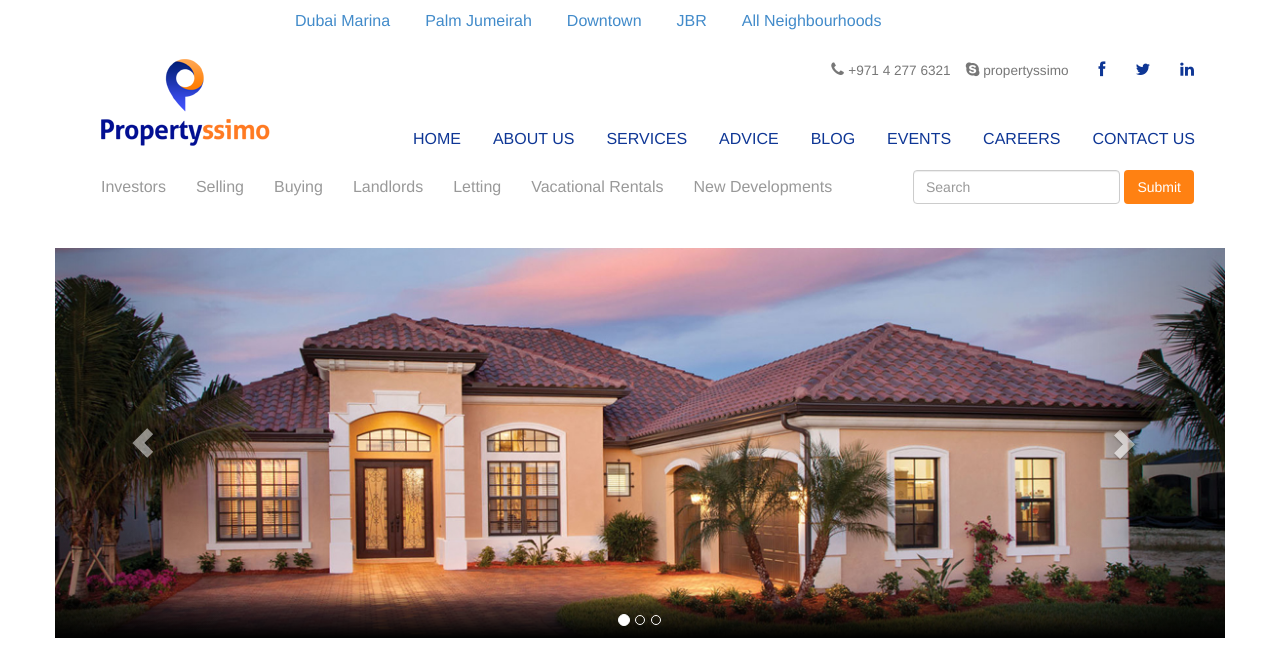
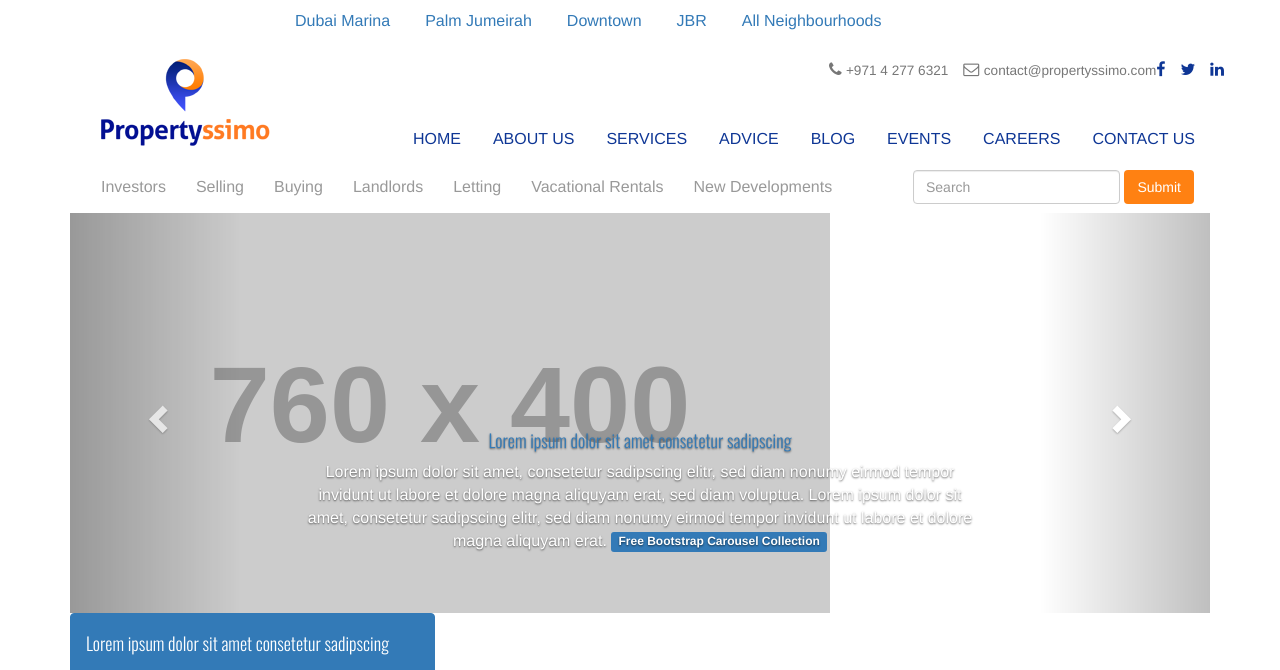
Before and after one commit to HammadH/propertyssimo, a Django app: page / in a window 1280 px wide. Shown: the top 670 px of the page. Run offline with Django 3.2, Linux system fonts and the light colour scheme; grey boxes labelled with a size stand in for pictures from a placeholder-image service; some libraries are stand-ins or nearby versions.

Commit message:
news carousel added, now experimenting with logo in center

```diff
--- a/propertyssimo/templates/base.html
+++ b/propertyssimo/templates/base.html
@@ -12,12 +12,13 @@
     <title>Propertyssimo - World Class Real Estate Agency</title>
 
     <!-- Bootstrap core CSS -->
-    <link href="{% static 'assets/css/bootstrap.css' %}" rel="stylesheet">
+<link href="//netdna.bootstrapcdn.com/bootstrap/3.0.3/css/bootstrap.min.css" rel="stylesheet">
+<link href="//netdna.bootstrapcdn.com/font-awesome/4.0.3/css/font-awesome.min.css" rel="stylesheet">
 
     <!-- Custom styles for this template -->
     <link href="{% static 'assets/css/style.css' %}" rel="stylesheet">
-    <link href="{% static 'assets/css/font-awesome.min.css' %}" rel="stylesheet">
-    <link href="{% static 'assets/css/carousel.css' %}" rel="stylesheet">
+
+    <link href="{% static 'assets/css/news_carousel.css' %}" rel="stylesheet">
 
     <!-- Just for debugging purposes. Don't actually copy this line! -->
     <!--[if lt IE 9]><script src="../../assets/js/ie8-responsive-file-warning.js"></script><![endif]-->
@@ -68,12 +69,13 @@
     <nav class="navbar">
         <div class="container-fluid">
            <a class="navbar-brand" href="/">
-            <img class="img-responsive" src="{% static 'assets/img/nl.png' %}">
+            <img class="img-responsive" src="{% static 'assets/img/nl.png' %}" >
           </a>
         <p class="navbar-text navbar-right" style='color:#0e3695;'><i class="fa fa-linkedin fa-2"></i></p>
         <p class="navbar-text navbar-right" style='color:#0e3695;'><i class="fa fa-twitter fa-2"></i></p>
         <p class="navbar-text navbar-right" style='color:#0e3695;'><i class="fa fa-facebook fa-2"></i></p>
-        <p class="navbar-text navbar-right" style='color:#777;'><i class="fa fa-skype fa-2"></i><small> propertyssimo</small></p>
+
+       <a href="mailto:contact@propertyssimo.com"><p class="navbar-text navbar-right" style='color:#777;'><i class="fa fa-envelope-o fa-2"></i> <small>contact@propertyssimo.com</small></p></a>
         <p class="navbar-text navbar-right" style='color:#777;'><i class="fa fa-phone fa-2"></i> <small>+971 4 277 6321</small></p>
       </div>
     </nav>
@@ -109,7 +111,7 @@
                         <h3 class="widget-title">Contact</h3>
                         <div class="widget-body">
                             <p>+971 4 277 6321<br>
-                                <a href="mailto:#">contact@propertyssimo.com</a><br>
+                               <i class="fa fa-skype fa-2"></i>propertyssimo
                                 <br>
                                 Office 3302,<br>
                                 Concorde Tower,<br>
--- a/propertyssimo/templates/landing.html
+++ b/propertyssimo/templates/landing.html
@@ -31,75 +31,75 @@
 {% endblock %}
 
 {% block main %}
-
-    <div class="container" style='margin-top:35px;'>
-
-
-    <div class="row">
-        <!-- The carousel -->
-        <div id="transition-timer-carousel" class="carousel slide transition-timer-carousel" data-ride="carousel">
-      <!-- Indicators -->
-      <ol class="carousel-indicators">
-        <li data-target="#transition-timer-carousel" data-slide-to="0" class="active"></li>
-        <li data-target="#transition-timer-carousel" data-slide-to="1"></li>
-        <li data-target="#transition-timer-carousel" data-slide-to="2"></li>
-      </ol>
+<div class="container">
+    <div id="myCarousel" class="carousel slide" data-ride="carousel">
 
       <!-- Wrapper for slides -->
       <div class="carousel-inner">
+
         <div class="item active">
-                    <img src="{% static 'assets/img/img3.jpg' %}"/>
-                    <div class="carousel-caption">
-                        <h1 class="carousel-caption-header"></h1>
-                        <p class="carousel-caption-text hidden-sm hidden-xs">
+          <img src="http://placehold.it/760x400/cccccc/ffffff">
+           <div class="carousel-caption">
+            <h4><a href="#">Lorem ipsum dolor sit amet consetetur sadipscing</a></h4>
+            <p>Lorem ipsum dolor sit amet, consetetur sadipscing elitr, sed diam nonumy eirmod tempor invidunt ut labore et dolore magna aliquyam erat, sed diam voluptua. Lorem ipsum dolor sit amet, consetetur sadipscing elitr, sed diam nonumy eirmod tempor invidunt ut labore et dolore magna aliquyam erat. <a class="label label-primary" href="http://sevenx.de/demo/bootstrap-carousel/" target="_blank">Free Bootstrap Carousel Collection</a></p>
+          </div>
+        </div><!-- End Item -->
 
-                        </p>
-                    </div>
-                </div>
+         <div class="item">
+          <img src="http://placehold.it/760x400/999999/cccccc">
+           <div class="carousel-caption">
+            <h4><a href="#">consetetur sadipscing elitr, sed diam nonumy eirmod</a></h4>
+            <p>Lorem ipsum dolor sit amet, consetetur sadipscing elitr, sed diam nonumy eirmod tempor invidunt ut labore et dolore magna aliquyam erat, sed diam voluptua. Lorem ipsum dolor sit amet, consetetur sadipscing elitr, sed diam nonumy eirmod tempor invidunt ut labore et dolore magna aliquyam erat. <a class="label label-primary" href="http://sevenx.de/demo/bootstrap-carousel/" target="_blank">Free Bootstrap Carousel Collection</a></p>
+          </div>
+        </div><!-- End Item -->
 
-                <div class="item">
-                    <img src="{% static 'assets/img/img5.png' %}"/>
-                    <div class="carousel-caption">
-                        <h1 class="carousel-caption-header"></h1>
-                        <p class="carousel-caption-text hidden-sm hidden-xs">
+        <div class="item">
+          <img src="http://placehold.it/760x400/dddddd/333333">
+           <div class="carousel-caption">
+            <h4><a href="#">tempor invidunt ut labore et dolore</a></h4>
+            <p>Lorem ipsum dolor sit amet, consetetur sadipscing elitr, sed diam nonumy eirmod tempor invidunt ut labore et dolore magna aliquyam erat, sed diam voluptua. Lorem ipsum dolor sit amet, consetetur sadipscing elitr, sed diam nonumy eirmod tempor invidunt ut labore et dolore magna aliquyam erat. <a class="label label-primary" href="http://sevenx.de/demo/bootstrap-carousel/" target="_blank">Free Bootstrap Carousel Collection</a></p>
+          </div>
+        </div><!-- End Item -->
 
-                        </p>
-                    </div>
-                </div>
+        <div class="item">
+          <img src="http://placehold.it/760x400/999999/cccccc">
+           <div class="carousel-caption">
+            <h4><a href="#">magna aliquyam erat, sed diam voluptua</a></h4>
+            <p>Lorem ipsum dolor sit amet, consetetur sadipscing elitr, sed diam nonumy eirmod tempor invidunt ut labore et dolore magna aliquyam erat, sed diam voluptua. Lorem ipsum dolor sit amet, consetetur sadipscing elitr, sed diam nonumy eirmod tempor invidunt ut labore et dolore magna aliquyam erat. <a class="label label-primary" href="http://sevenx.de/demo/bootstrap-carousel/" target="_blank">Free Bootstrap Carousel Collection</a></p>
+          </div>
+        </div><!-- End Item -->
 
-                <div class="item">
-                    <img src="{% static 'assets/img/img3.jpg' %}"/>
-                    <div class="carousel-caption">
-                        <h1 class="carousel-caption-header"></h1>
-                        <p class="carousel-caption-text hidden-sm hidden-xs">
+        <div class="item">
+          <img src="http://placehold.it/760x400/dddddd/333333">
+           <div class="carousel-caption">
+            <h4><a href="#">tempor invidunt ut labore et dolore magna aliquyam erat</a></h4>
+            <p>Lorem ipsum dolor sit amet, consetetur sadipscing elitr, sed diam nonumy eirmod tempor invidunt ut labore et dolore magna aliquyam erat, sed diam voluptua. Lorem ipsum dolor sit amet, consetetur sadipscing elitr, sed diam nonumy eirmod tempor invidunt ut labore et dolore magna aliquyam erat. <a class="label label-primary" href="http://sevenx.de/demo/bootstrap-carousel/" target="_blank">Free Bootstrap Carousel Collection</a></p>
+          </div>
+        </div><!-- End Item -->
 
-                        </p>
-                    </div>
-                </div>
+      </div><!-- End Carousel Inner -->
 
-                  <div class="item">
-                    <img src="{% static 'assets/img/img4.jpg' %}"/>
-                    <div class="carousel-caption">
-                        <h1 class="carousel-caption-header"></h1>
-                        <p class="carousel-caption-text hidden-sm hidden-xs">
 
-                        </p>
-                    </div>
-                </div>
-            </div>
+    <ul class="list-group col-sm-4">
+      <li data-target="#myCarousel" data-slide-to="0" class="list-group-item active"><h4>Lorem ipsum dolor sit amet consetetur sadipscing</h4></li>
+      <li data-target="#myCarousel" data-slide-to="1" class="list-group-item"><h4>consetetur sadipscing elitr, sed diam nonumy eirmod</h4></li>
+      <li data-target="#myCarousel" data-slide-to="2" class="list-group-item"><h4>tempor invidunt ut labore et dolore</h4></li>
+      <li data-target="#myCarousel" data-slide-to="3" class="list-group-item"><h4>magna aliquyam erat, sed diam voluptua</h4></li>
+      <li data-target="#myCarousel" data-slide-to="4" class="list-group-item"><h4>tempor invidunt ut labore et dolore magna aliquyam erat</h4></li>
+      <li data-target="#myCarousel" data-slide-to="4" class="list-group-item"><h4>tempor invidunt ut labore et doloat</h4></li>
+    </ul>
 
       <!-- Controls -->
-      <a class="left carousel-control" href="#transition-timer-carousel" data-slide="prev">
-        <span class="glyphicon glyphicon-chevron-left"></span>
-      </a>
-      <a class="right carousel-control" href="#transition-timer-carousel" data-slide="next">
-        <span class="glyphicon glyphicon-chevron-right"></span>
-      </a>
+      <div class="carousel-controls">
+          <a class="left carousel-control" href="#myCarousel" data-slide="prev">
+            <span class="glyphicon glyphicon-chevron-left"></span>
+          </a>
+          <a class="right carousel-control" href="#myCarousel" data-slide="next">
+            <span class="glyphicon glyphicon-chevron-right"></span>
+          </a>
+      </div>
 
-            <!-- Timer "progress bar" -->
-            <hr class="transition-timer-carousel-progress-bar animate" />
-    </div>
-    </div>
+    </div><!-- End Carousel -->
 </div>
 
   <div class='container' style='margin-top:35px;'>
```
Also changed, not shown: 5 other files.
